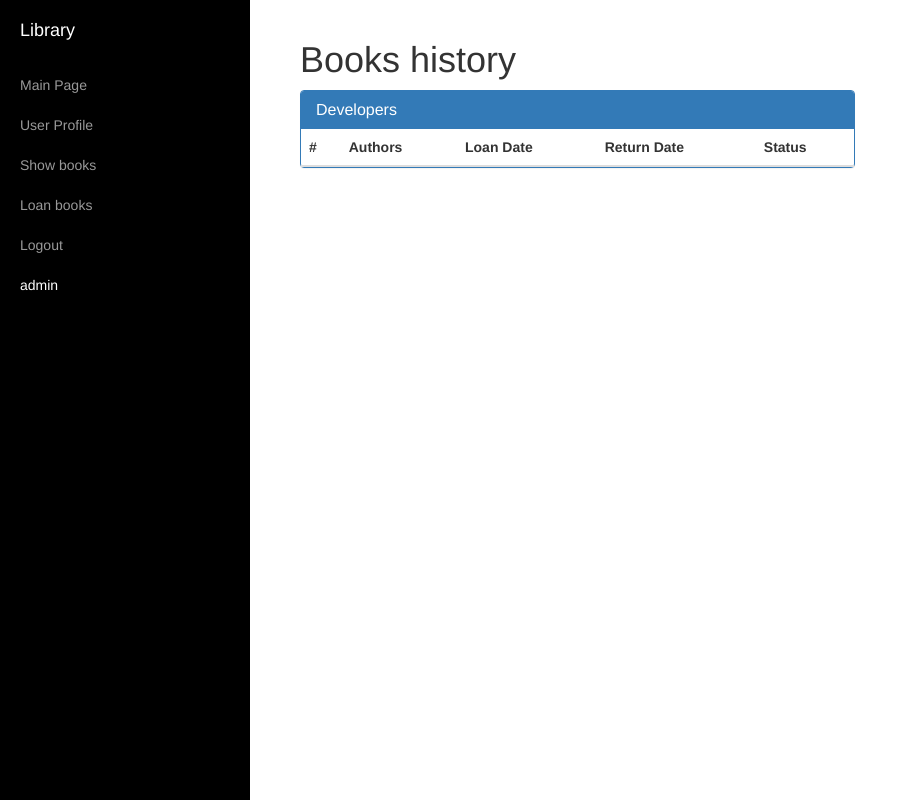
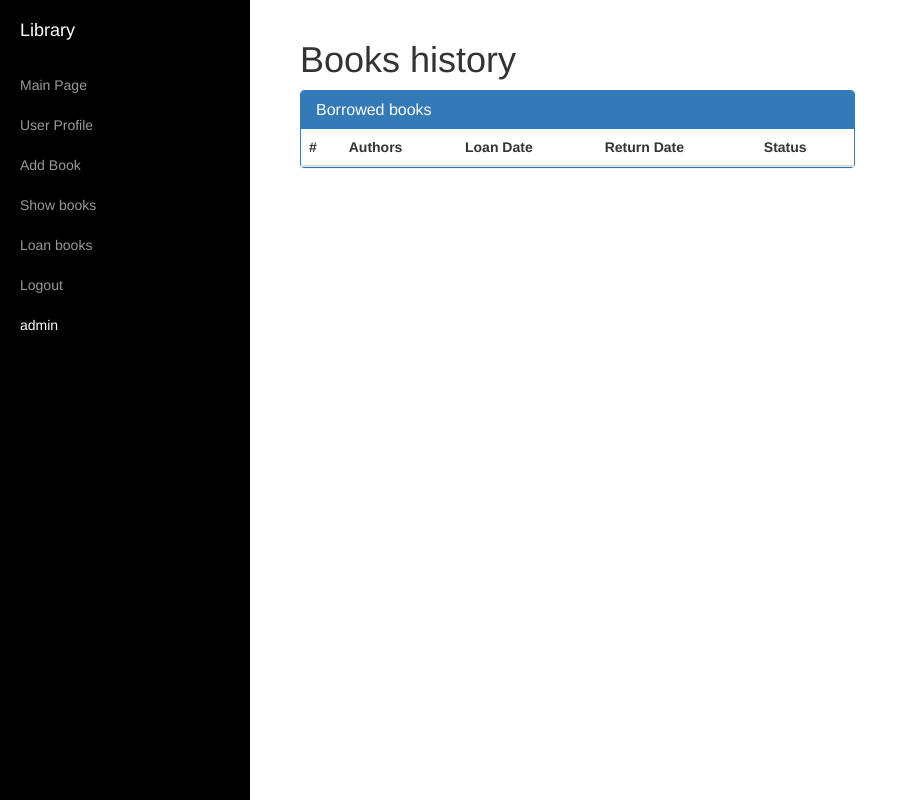
Before and after one commit to xxxnoxisxxx/library, a Django app: page /account/user/admin/ in a window 1280 px wide; the page is wider, and only the part inside the window is pictured. Shown: that part, without its empty margins (0-898 px from the left). Run offline with Django 3.2, Linux system fonts and the light colour scheme; data comes from the database, SQL or seed files in the repository; lists and menus that the app fills with data are empty; parts of the project's set-up code (start-up, migrations or seed data) failed here and were passed over; some libraries are stand-ins or nearby versions.

Commit message:
Add book...

```diff
--- a/account/templates/account/user/detail.html
+++ b/account/templates/account/user/detail.html
@@ -9,7 +9,7 @@
             <div class="col-md-6">
                 <div class="panel panel-primary">
                     <div class="panel-heading">
-                        <h3 class="panel-title">Developers</h3>
+                        <h3 class="panel-title">Borrowed books</h3>
                     </div>
                     <table class="table table-hover" id="dev-table">
                         <thead>
--- a/account/urls.py
+++ b/account/urls.py
@@ -1,6 +1,6 @@
 from django.conf.urls import url
 
-from account.views import LoginPageView, LogoutPageView, RegisterNewUserView, user_details, user_list
+from account.views import LoginPageView, LogoutPageView, RegisterNewUserView, user_details, user_list, AddNewBookView
 
 urlpatterns = [
     url(r'^login/', LoginPageView.as_view(), name='login'),
@@ -8,4 +8,5 @@ urlpatterns = [
     url(r'^register/', RegisterNewUserView.as_view(), name='register'),
     url(r'^user/$', user_list, name='user_list'),
     url(r'^user/(?P<username>[-\w]+)/$', user_details, name='user_detail'),
+    url(r'^add_book', AddNewBookView.as_view(), name='add_book'),
 ]
--- a/account/views.py
+++ b/account/views.py
@@ -6,8 +6,8 @@ from django.shortcuts import render
 from django.shortcuts import get_object_or_404
 from django.utils.decorators import method_decorator
 from django.views.generic import FormView, View
-from forms import LoginForm, RegisterUserForm
-from forms import RegisterReaderForm
+from account.forms import LoginForm, RegisterUserForm, AddBookForm, AddAuthorForm, AddPublisherForm
+from account.forms import RegisterReaderForm
 from django.contrib import messages
 from django.contrib.auth.models import User
 
@@ -43,6 +43,36 @@ class LoginPageView(FormView):
             else:
                 messages.error(request, 'User not found. Please enter correct parameters.')
         return render(request, self.template_name, {'form': user_form})
+
+
+class AddNewBookView(FormView):
+    template_name = 'add_book.html'
+    form_class = {'add_book': AddBookForm, 'add_author': AddAuthorForm, 'add_publisher': AddPublisherForm}
+    success_url = reverse_lazy('show_books')
+
+    def get(self, request, *args, **kwargs):
+        add_book_form = self.form_class['add_book']
+        add_author_form = self.form_class['add_author']
+        add_publisher_form = self.form_class['add_publisher']
+        return render(request, self.template_name,
+                      {'add_book': add_book_form, 'add_author': add_author_form, 'add_publisher': add_publisher_form})
+
+    def post(self, request, *args, **kwargs):
+        author_form = AddAuthorForm(request.POST)
+        publisher_form = AddPublisherForm(request.POST)
+        book_form = AddBookForm(request.POST)
+        if author_form.is_valid() and publisher_form.is_valid() and book_form.is_valid():
+            new_author = author_form.save(commit=False)
+            new_author.save()
+            new_publisher = publisher_form.save(commit=False)
+            new_publisher.save()
+            new_book = book_form.save(commit=False)
+            new_book.author = new_author
+            new_book.publisher = new_publisher
+            new_book.save()
+            return HttpResponseRedirect(self.get_success_url())
+        return render(request, self.template_name,
+                      {'add_book': book_form, 'add_author': author_form, 'add_publisher': publisher_form})
 
 
 class RegisterNewUserView(FormView):
--- a/books/templates/base.html
+++ b/books/templates/base.html
@@ -36,6 +36,9 @@
                     <a href="{% url 'user_list' %}">User Profile</a>
                 </li>
                 <li>
+                    <a href="{% url 'add_book' %}">Add Book</a>
+                </li>
+                <li>
                     <a href="{% url 'show_books' %}">Show books</a>
                 </li>
                 <li>
```
Also changed, not shown: account/forms.py (+27 -1 lines), account/templates/add_book.html (added, +20 -0 lines), books/models.py (+53 -48 lines).
